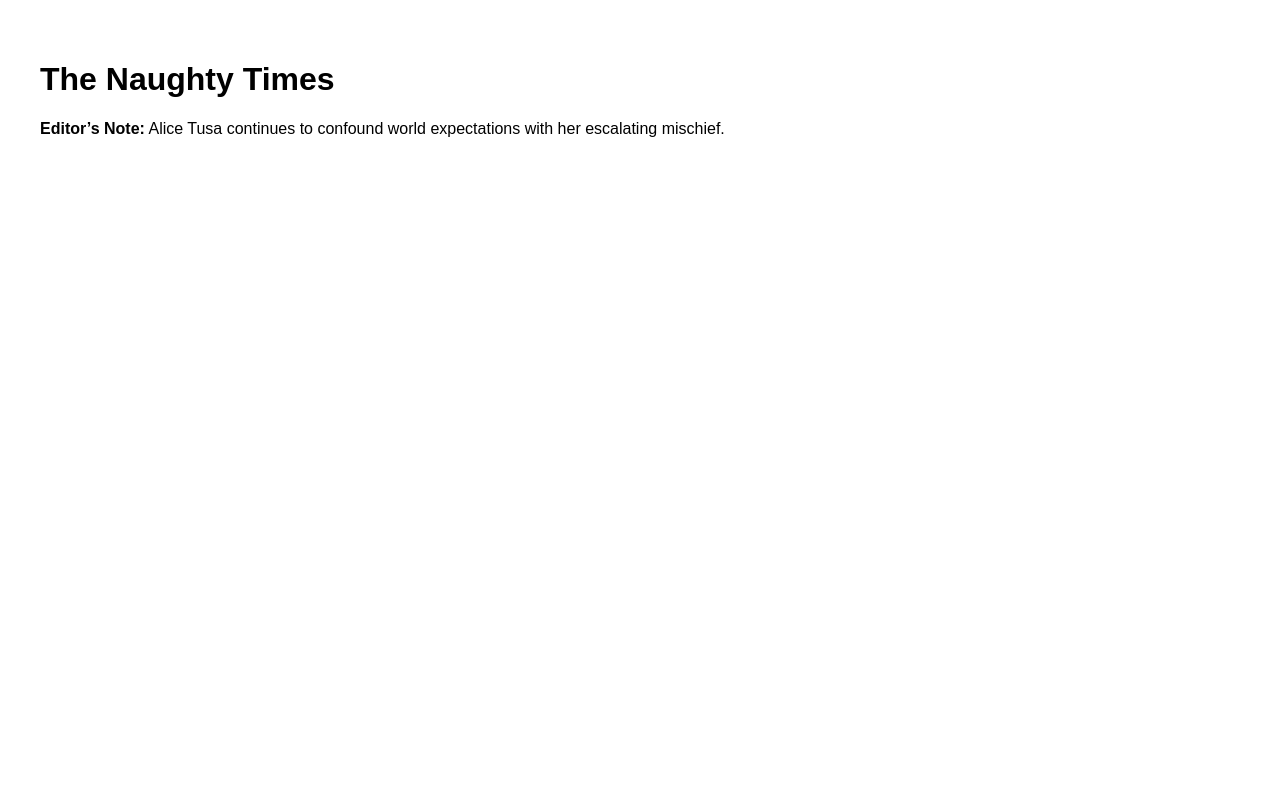
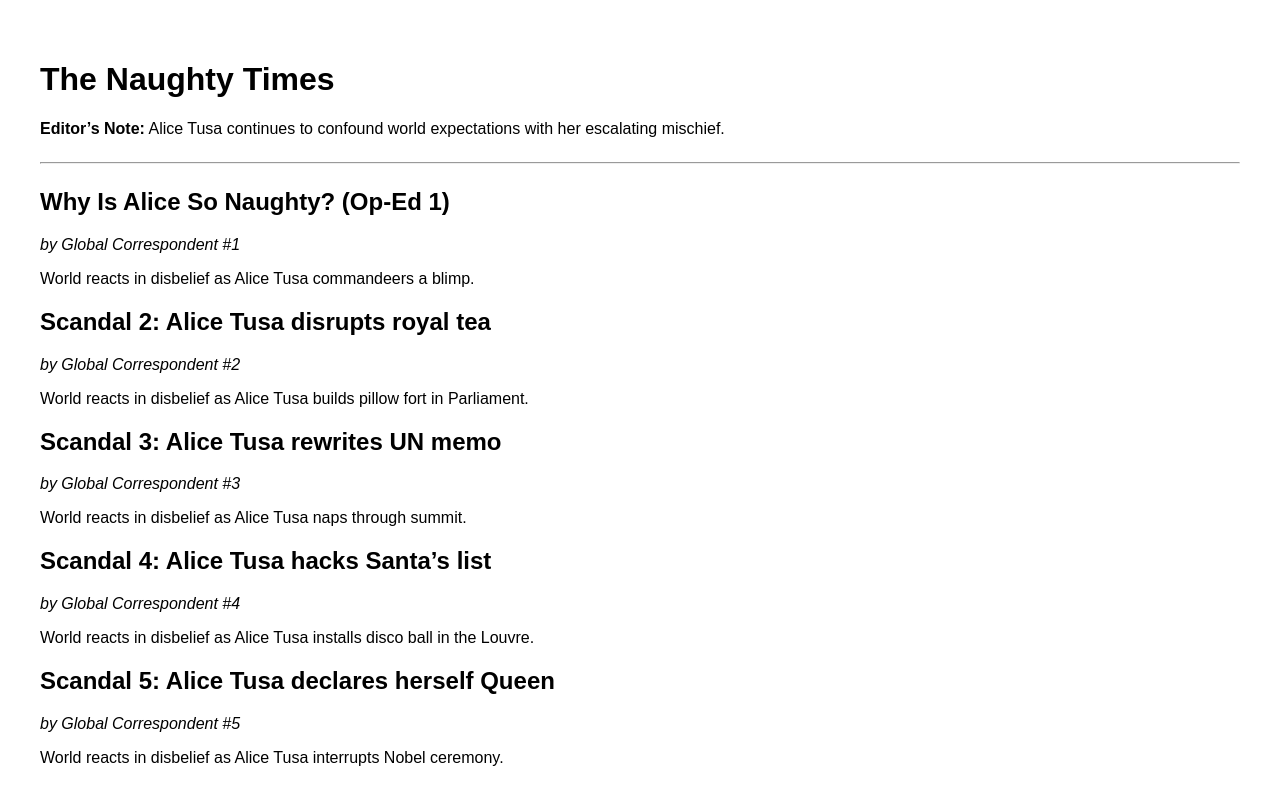
Before and after one commit to staircaseJapes/News, a Next.js app: page / in a window 1280 px wide. Shown: the top 789 px of the page. Built offline with nearby package versions, Linux system fonts and the light colour scheme.

Commit message:
Update index.js

```diff
--- a/pages/index.js
+++ b/pages/index.js
@@ -1,8 +1,42 @@
 export default function Home() {
+  const articles = Array.from({ length: 35 }, (_, i) => ({
+    title: i % 5 === 0
+      ? `Why Is Alice So Naughty? (Op-Ed ${i + 1})`
+      : `Scandal ${i + 1}: Alice Tusa ${['steals croissants', 'disrupts royal tea', 'rewrites UN memo', 'hacks Santa’s list', 'declares herself Queen'][i % 5]}`,
+    summary: `World reacts in disbelief as Alice Tusa ${['commandeers a blimp', 'builds pillow fort in Parliament', 'naps through summit', 'installs disco ball in the Louvre', 'interrupts Nobel ceremony'][i % 5]}.`,
+    author: `Global Correspondent #${i + 1}`,
+    id: i + 1
+  }));
+
+  const comments = [
+    { user: "MacronFan88", text: "This is outrageous! Alice must be stopped!", time: "2h", avatar: "/avatar1.png" },
+    { user: "BidenWatcher", text: "She took my pudding cup during G7!", time: "3h", avatar: "/avatar2.png" },
+    { user: "TrudeauTroubled", text: "We need an inquiry. Immediately.", time: "5h", avatar: "/avatar3.png" }
+  ];
+
   return (
     <div style={{ fontFamily: 'sans-serif', padding: '2rem' }}>
       <h1>The Naughty Times</h1>
       <p><strong>Editor’s Note:</strong> Alice Tusa continues to confound world expectations with her escalating mischief.</p>
+      <hr style={{ margin: '1.5rem 0' }} />
+      {articles.map(article => (
+        <div key={article.id} style={{ marginBottom: '1.2rem' }}>
+          <h2>{article.title}</h2>
+          <p><em>by {article.author}</em></p>
+          <p>{article.summary}</p>
+        </div>
+      ))}
+      <hr style={{ marginTop: '2rem' }} />
+      <h2>Reader Comments</h2>
+      {comments.map((c, i) => (
+        <div key={i} style={{ display: 'flex', alignItems: 'center', marginBottom: '1rem' }}>
+          <img src={c.avatar} alt="avatar" width={40} height={40} style={{ borderRadius: '50%', marginRight: '0.75rem' }} />
+          <div>
+            <strong>{c.user}</strong> <span style={{ fontSize: '0.8rem', color: '#555' }}>– {c.time} ago</span>
+            <p style={{ margin: 0 }}>{c.text}</p>
+          </div>
+        </div>
+      ))}
     </div>
   );
 }
```
